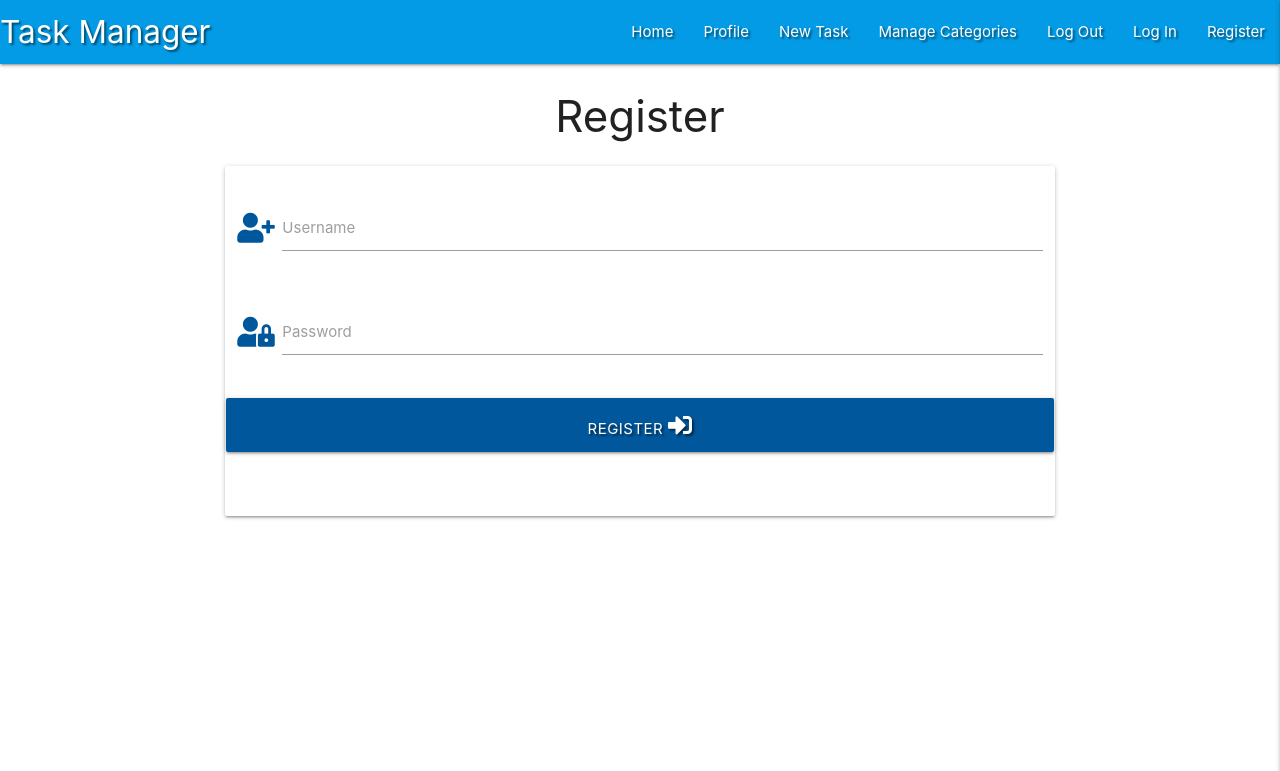
After one commit to Hunnser86/datacentric-project, a Flask app: page /register in a window 1280 px wide. The commit adds this page. Shown: the top 771 px of the page. Run offline with Flask 2, Linux system fonts and the light colour scheme; some libraries are stand-ins or nearby versions.

Commit message:
Add register template

```diff
--- a/app.py
+++ b/app.py
@@ -4,6 +4,7 @@ from flask import (
     redirect, request, session, url_for)
 from flask_pymongo import PyMongo
 from bson.objectid import ObjectId
+from werkzeug.security import generate_password_hash, check_password_hash
 if os.path.exists("env.py"):
     import env
 
@@ -24,6 +25,13 @@ def get_tasks():
     return render_template("tasks.html", tasks=tasks)
 
 
+@app.route("/register", methods=["GET", "POST"])
+def register():
+    return render_template("register.html")
+
+
+
+
 if __name__ == "__main__":
     app.run(host=os.environ.get("IP"),
             port=int(os.environ.get("PORT")),
--- a/templates/base.html
+++ b/templates/base.html
@@ -17,7 +17,7 @@
 
     <header>
         <!-- top navbar-->
-        <nav class="nav-extended text-shadow indigo lighten-3">
+        <nav class="nav-extended text-shadow light-blue darken-1">
             <div class="nav-wrapper">
               <a href="{{ url_for('get_tasks') }}" class="brand-logo">Task Manager</a>
               <a href="#" data-target="mobile-demo" class="sidenav-trigger right"><i class="fas fa-bars"></i></a>
@@ -28,7 +28,7 @@
                 <li><a href="#">Manage Categories</a></li>
                 <li><a href="#">Log Out</a></li>
                 <li><a href="#">Log In</a></li>
-                <li><a href="#">Register</a></li>
+                <li><a href="{{ url_for('register') }}">Register</a></li>
 
               </ul>
             </div>
@@ -44,7 +44,7 @@
             <li><a href="#">Manage Categories</a></li>
             <li><a href="#">Log Out</a></li>
             <li><a href="#">Log In</a></li>
-            <li><a href="#">Register</a></li>
+            <li><a href="{{ url_for('register') }}">Register</a></li>
           </ul>
 
     </header>
--- /dev/null
+++ b/templates/register.html
@@ -0,0 +1,36 @@
+{% extends "base.html" %}
+{% block content %}
+
+<h3 class="center-align">Register</h3>
+
+<div class="row">
+    <form class="col s12 m8 offset-m2" method="POST" action="{{ url_for('register') }}">
+        <div class="card-panel ">
+            <!--username-->
+            <div class="row">
+                <div class="row">
+                    <div class="input-field col s12">
+                        <i class="fas fa-user-plus prefix light-blue-text text-darken-4"></i>
+                        <input id="username" name="username" type="text" class="validate">
+                        <label for="username">Username</label>
+                    </div>
+                </div>
+                <!--password-->
+                <div class="row">
+                    <div class="input-field col s12">
+                        <i class="fas fa-user-lock prefix light-blue-text text-darken-4"></i>
+                        <input id="password" name="password" type="password" class="validate">
+                        <label for="password">Password</label>
+                    </div>
+                </div>
+                <!--register-->
+                <div class="row">
+                    <button type="submit" class="col s12 btn-large light-blue darken-4 text-shadow">
+                        Register <i class="fas fa-sign-in-alt"></i>
+                    </button>
+                </div>
+            </div>
+    </form>
+</div>
+
+{% endblock %}
```
